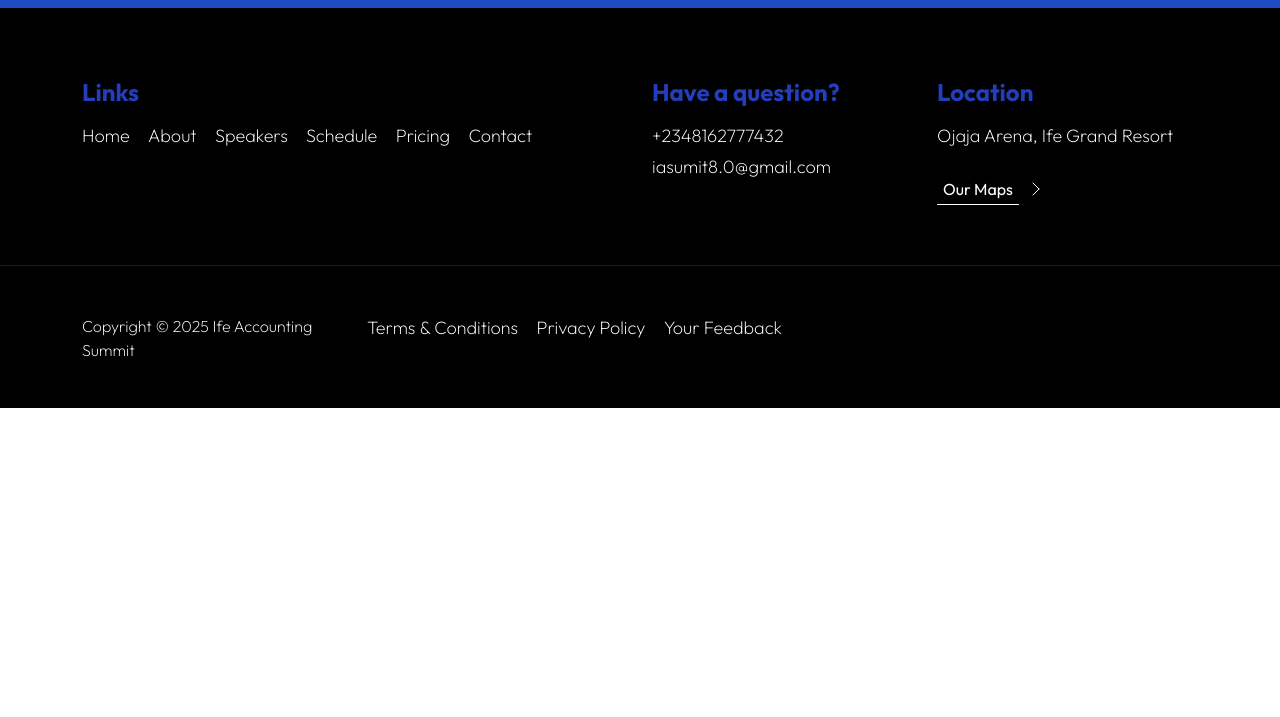
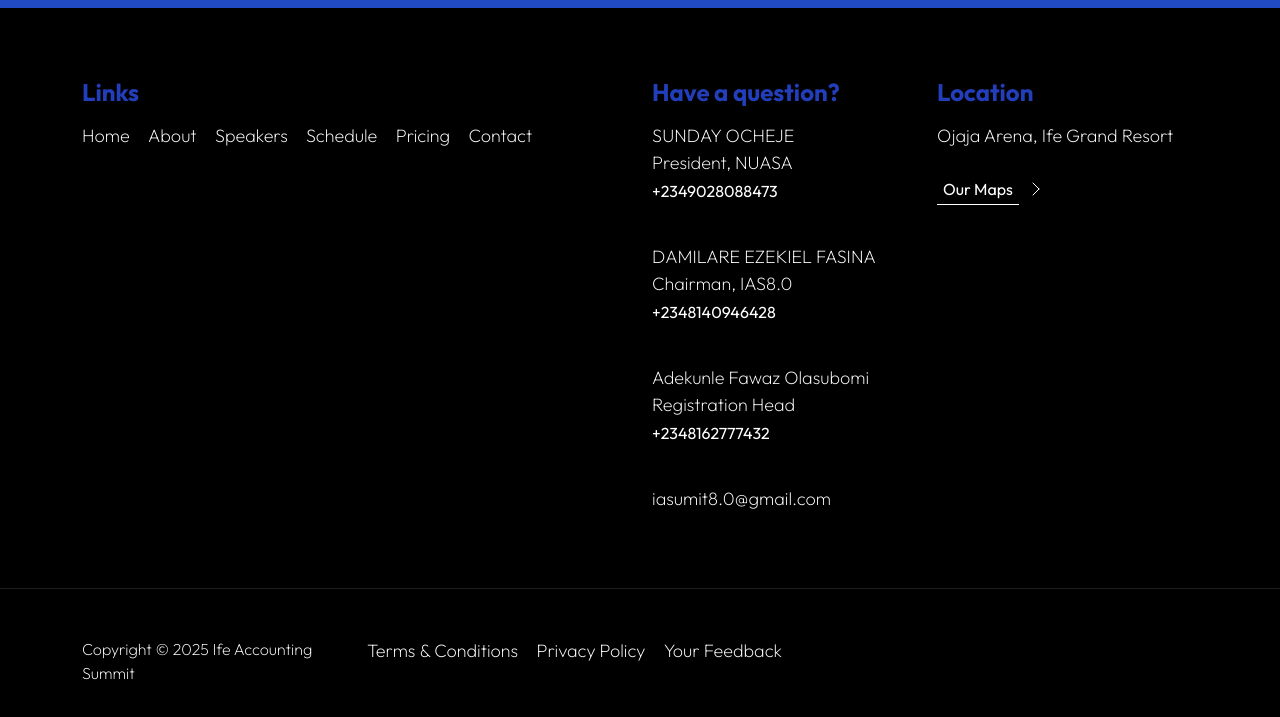
Before and after one commit to Ojo-Oluwagbenga/ias8, a plain HTML site: page ticket.html in a window 1280 px wide. Shown: the part 1046-1763 px from the top of the page. Before the commit the page ends 1454 px from the top, so only its background shows below. Drawn offline with nearby package versions, Linux system fonts and the light colour scheme.

Commit message:
General Commit

```diff
--- a/ticket.html
+++ b/ticket.html
@@ -271,10 +271,34 @@
                         <h5 class="site-footer-title mb-3">Have a question?</h5>
 
                         <p class="text-white d-flex mb-1">
+                            SUNDAY OCHEJE <br>
+                            President, NUASA
+                            <p style="height: 0px; margin-top: -13px;"></p>
+                            <a href="tel: +2349028088473" class="site-footer-link">
+                                +2349028088473
+                            </a>
+                        </p>
+                        <br>
+
+                        <p class="text-white d-flex mb-1">
+                            DAMILARE EZEKIEL FASINA <br>
+                            Chairman, IAS8.0
+                            <p style="height: 0px; margin-top: -13px;"></p>
+                            <a href="tel: +2348140946428" class="site-footer-link">
+                                +2348140946428
+                            </a>
+                        </p>
+                        <br>
+
+                        <p class="text-white d-flex mb-1">
+                            Adekunle Fawaz Olasubomi <br>
+                            Registration Head
+                            <p style="height: 0px; margin-top: -13px;"></p>
                             <a href="tel: +2348162777432" class="site-footer-link">
                                 +2348162777432
                             </a>
                         </p>
+                        <br>
 
                         <p class="text-white d-flex">
                             <a href="mailto:hello@company.com" class="site-footer-link">
```
